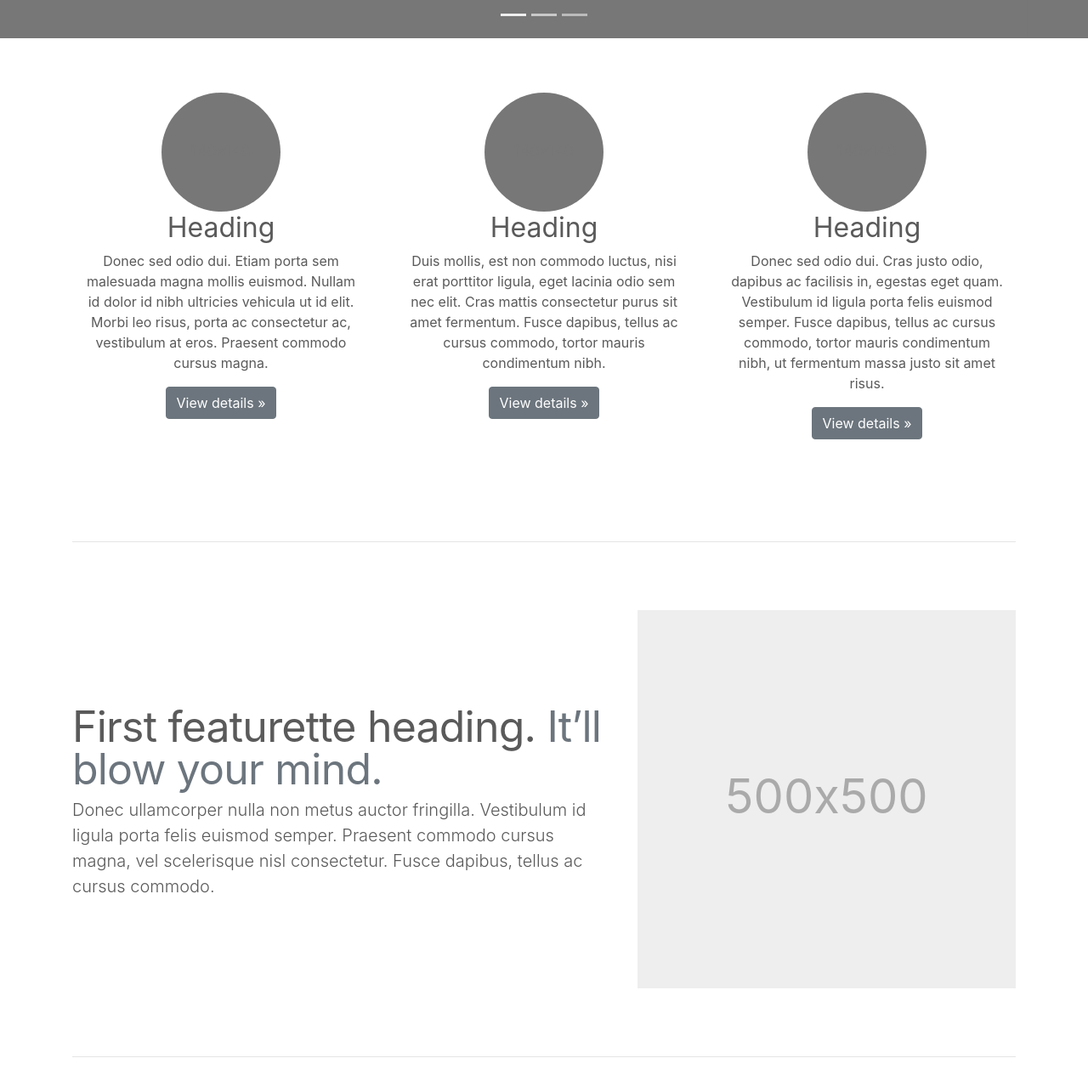
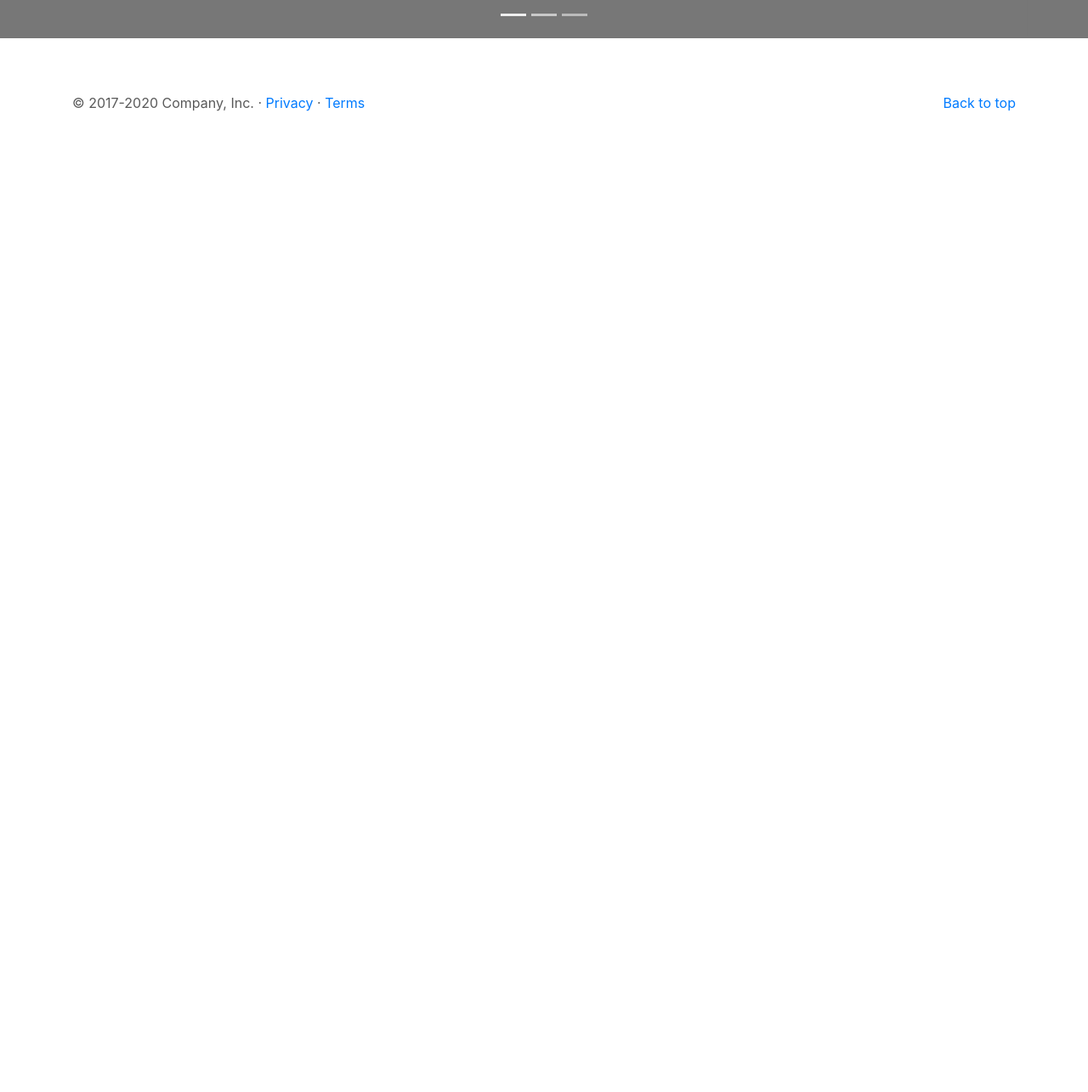
Before and after one commit to dtyandi/tmtm, a plain HTML site: page carousel/index.html in a window 1280 px wide. Shown: the part 515-1800 px from the top of the page at 85% size. After the commit the page ends 800 px from the top, so only its background shows below. Drawn offline with nearby package versions, Linux system fonts and the light colour scheme.

Commit message:
trim carousel index

```diff
--- a/carousel/index.html
+++ b/carousel/index.html
@@ -109,81 +109,6 @@
     </a>
   </div>
 
-
-  <!-- Marketing messaging and featurettes
-  ================================================== -->
-  <!-- Wrap the rest of the page in another container to center all the content. -->
-
-  <div class="container marketing">
-
-    <!-- Three columns of text below the carousel -->
-    <div class="row">
-      <div class="col-lg-4">
-        <svg class="bd-placeholder-img rounded-circle" width="140" height="140" xmlns="http://www.w3.org/2000/svg" preserveAspectRatio="xMidYMid slice" focusable="false" role="img" aria-label="Placeholder: 140x140"><title>Placeholder</title><rect width="100%" height="100%" fill="#777"/><text x="50%" y="50%" fill="#777" dy=".3em">140x140</text></svg>
-        <h2>Heading</h2>
-        <p>Donec sed odio dui. Etiam porta sem malesuada magna mollis euismod. Nullam id dolor id nibh ultricies vehicula ut id elit. Morbi leo risus, porta ac consectetur ac, vestibulum at eros. Praesent commodo cursus magna.</p>
-        <p><a class="btn btn-secondary" href="#" role="button">View details &raquo;</a></p>
-      </div><!-- /.col-lg-4 -->
-      <div class="col-lg-4">
-        <svg class="bd-placeholder-img rounded-circle" width="140" height="140" xmlns="http://www.w3.org/2000/svg" preserveAspectRatio="xMidYMid slice" focusable="false" role="img" aria-label="Placeholder: 140x140"><title>Placeholder</title><rect width="100%" height="100%" fill="#777"/><text x="50%" y="50%" fill="#777" dy=".3em">140x140</text></svg>
-        <h2>Heading</h2>
-        <p>Duis mollis, est non commodo luctus, nisi erat porttitor ligula, eget lacinia odio sem nec elit. Cras mattis consectetur purus sit amet fermentum. Fusce dapibus, tellus ac cursus commodo, tortor mauris condimentum nibh.</p>
-        <p><a class="btn btn-secondary" href="#" role="button">View details &raquo;</a></p>
-      </div><!-- /.col-lg-4 -->
-      <div class="col-lg-4">
-        <svg class="bd-placeholder-img rounded-circle" width="140" height="140" xmlns="http://www.w3.org/2000/svg" preserveAspectRatio="xMidYMid slice" focusable="false" role="img" aria-label="Placeholder: 140x140"><title>Placeholder</title><rect width="100%" height="100%" fill="#777"/><text x="50%" y="50%" fill="#777" dy=".3em">140x140</text></svg>
-        <h2>Heading</h2>
-        <p>Donec sed odio dui. Cras justo odio, dapibus ac facilisis in, egestas eget quam. Vestibulum id ligula porta felis euismod semper. Fusce dapibus, tellus ac cursus commodo, tortor mauris condimentum nibh, ut fermentum massa justo sit amet risus.</p>
-        <p><a class="btn btn-secondary" href="#" role="button">View details &raquo;</a></p>
-      </div><!-- /.col-lg-4 -->
-    </div><!-- /.row -->
-
-
-    <!-- START THE FEATURETTES -->
-
-    <hr class="featurette-divider">
-
-    <div class="row featurette">
-      <div class="col-md-7">
-        <h2 class="featurette-heading">First featurette heading. <span class="text-muted">It’ll blow your mind.</span></h2>
-        <p class="lead">Donec ullamcorper nulla non metus auctor fringilla. Vestibulum id ligula porta felis euismod semper. Praesent commodo cursus magna, vel scelerisque nisl consectetur. Fusce dapibus, tellus ac cursus commodo.</p>
-      </div>
-      <div class="col-md-5">
-        <svg class="bd-placeholder-img bd-placeholder-img-lg featurette-image img-fluid mx-auto" width="500" height="500" xmlns="http://www.w3.org/2000/svg" preserveAspectRatio="xMidYMid slice" focusable="false" role="img" aria-label="Placeholder: 500x500"><title>Placeholder</title><rect width="100%" height="100%" fill="#eee"/><text x="50%" y="50%" fill="#aaa" dy=".3em">500x500</text></svg>
-      </div>
-    </div>
-
-    <hr class="featurette-divider">
-
-    <div class="row featurette">
-      <div class="col-md-7 order-md-2">
-        <h2 class="featurette-heading">Oh yeah, it’s that good. <span class="text-muted">See for yourself.</span></h2>
-        <p class="lead">Donec ullamcorper nulla non metus auctor fringilla. Vestibulum id ligula porta felis euismod semper. Praesent commodo cursus magna, vel scelerisque nisl consectetur. Fusce dapibus, tellus ac cursus commodo.</p>
-      </div>
-      <div class="col-md-5 order-md-1">
-        <svg class="bd-placeholder-img bd-placeholder-img-lg featurette-image img-fluid mx-auto" width="500" height="500" xmlns="http://www.w3.org/2000/svg" preserveAspectRatio="xMidYMid slice" focusable="false" role="img" aria-label="Placeholder: 500x500"><title>Placeholder</title><rect width="100%" height="100%" fill="#eee"/><text x="50%" y="50%" fill="#aaa" dy=".3em">500x500</text></svg>
-      </div>
-    </div>
-
-    <hr class="featurette-divider">
-
-    <div class="row featurette">
-      <div class="col-md-7">
-        <h2 class="featurette-heading">And lastly, this one. <span class="text-muted">Checkmate.</span></h2>
-        <p class="lead">Donec ullamcorper nulla non metus auctor fringilla. Vestibulum id ligula porta felis euismod semper. Praesent commodo cursus magna, vel scelerisque nisl consectetur. Fusce dapibus, tellus ac cursus commodo.</p>
-      </div>
-      <div class="col-md-5">
-        <svg class="bd-placeholder-img bd-placeholder-img-lg featurette-image img-fluid mx-auto" width="500" height="500" xmlns="http://www.w3.org/2000/svg" preserveAspectRatio="xMidYMid slice" focusable="false" role="img" aria-label="Placeholder: 500x500"><title>Placeholder</title><rect width="100%" height="100%" fill="#eee"/><text x="50%" y="50%" fill="#aaa" dy=".3em">500x500</text></svg>
-      </div>
-    </div>
-
-    <hr class="featurette-divider">
-
-    <!-- /END THE FEATURETTES -->
-
-  </div><!-- /.container -->
-
-
   <!-- FOOTER -->
   <footer class="container">
     <p class="float-right"><a href="#">Back to top</a></p>
```
